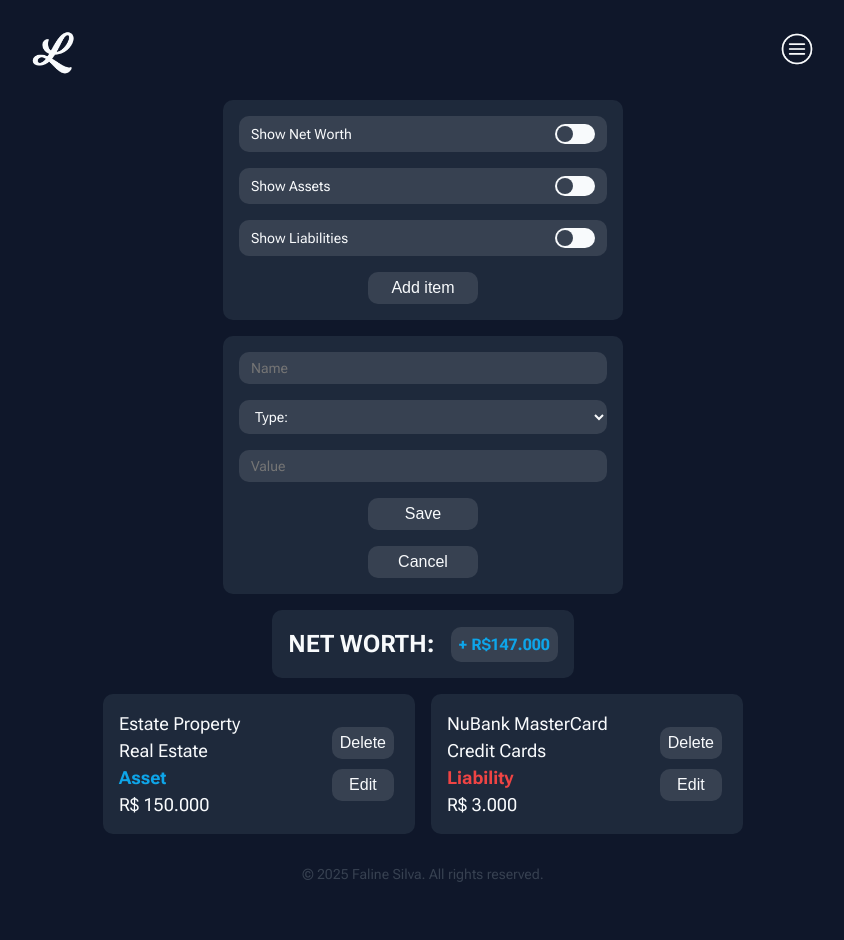
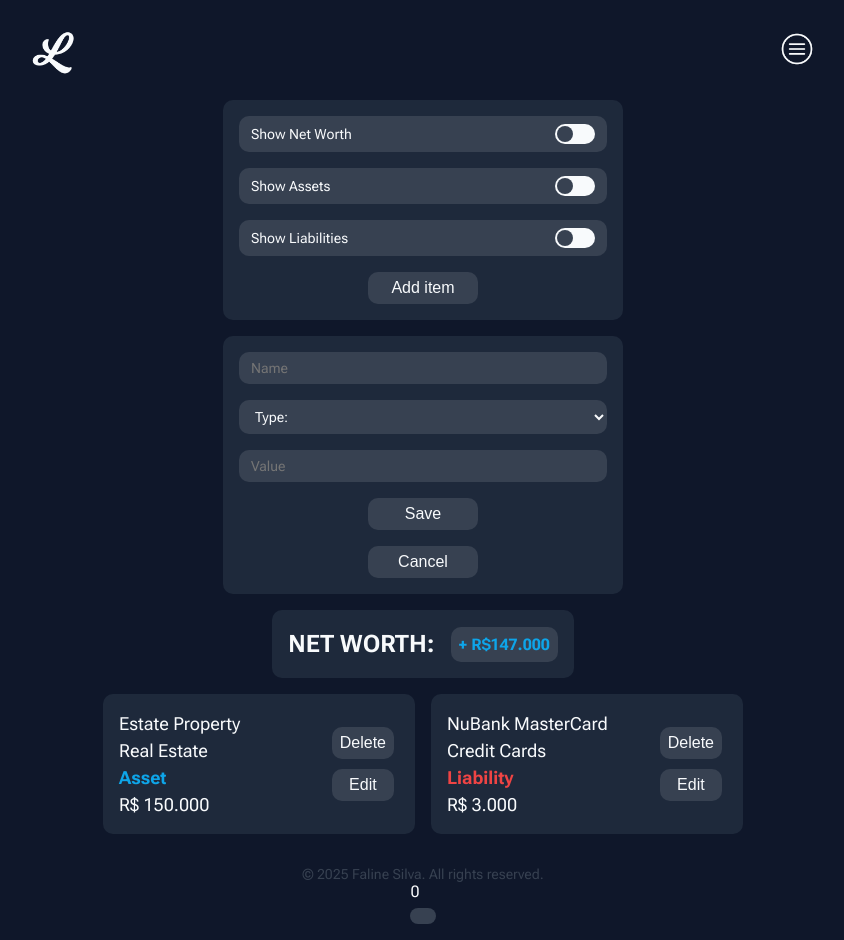
Before and after one commit to falinesilva/liberty, a React (Create React App) app: page / in a window 1280 px wide. Shown: the whole page, without its empty margins (217-1061 px from the left). Before the commit the page ends 898 px from the top, so only its background shows below. Built offline with nearby package versions, Linux system fonts and the light colour scheme; a web font is replaced by a local one.

Commit message:
Added Favicon and running State and Prop tests.

```diff
--- a/public/index.html
+++ b/public/index.html
@@ -16,6 +16,7 @@
       href="https://fonts.googleapis.com/css2?family=Cal+Sans&family=Roboto+Flex:opsz,wght@8..144,100..1000&display=swap"
       rel="stylesheet"
     />
+
     <title>Liberty</title>
   </head>
   <body>
--- a/src/App.js
+++ b/src/App.js
@@ -6,6 +6,7 @@ import ItemForm from "./components/ItemForm";
 import NetWorth from "./components/NetWorth";
 import ItemList from "./components/ItemList";
 import Footer from "./components/Footer";
+import Counter from "./components/Counter";
 
 function App() {
   return (
@@ -16,6 +17,7 @@ function App() {
       <NetWorth />
       <ItemList />
       <Footer />
+      <Counter />
     </>
   );
 }
--- /dev/null
+++ b/src/components/Counter.js
@@ -0,0 +1,16 @@
+import React, { useState } from "react";
+
+function Counter() {
+  const [count, setCount] = useState(0);
+
+  return (
+    <div>
+      <span>{count}</span>
+      <button
+        className="btn btn-special"
+        onClick={() => setCount((c) => c + 1)}
+      ></button>
+    </div>
+  );
+}
+export default Counter;
```
Also changed, not shown: 2 other files (tests, documents, lock files or other folders).
